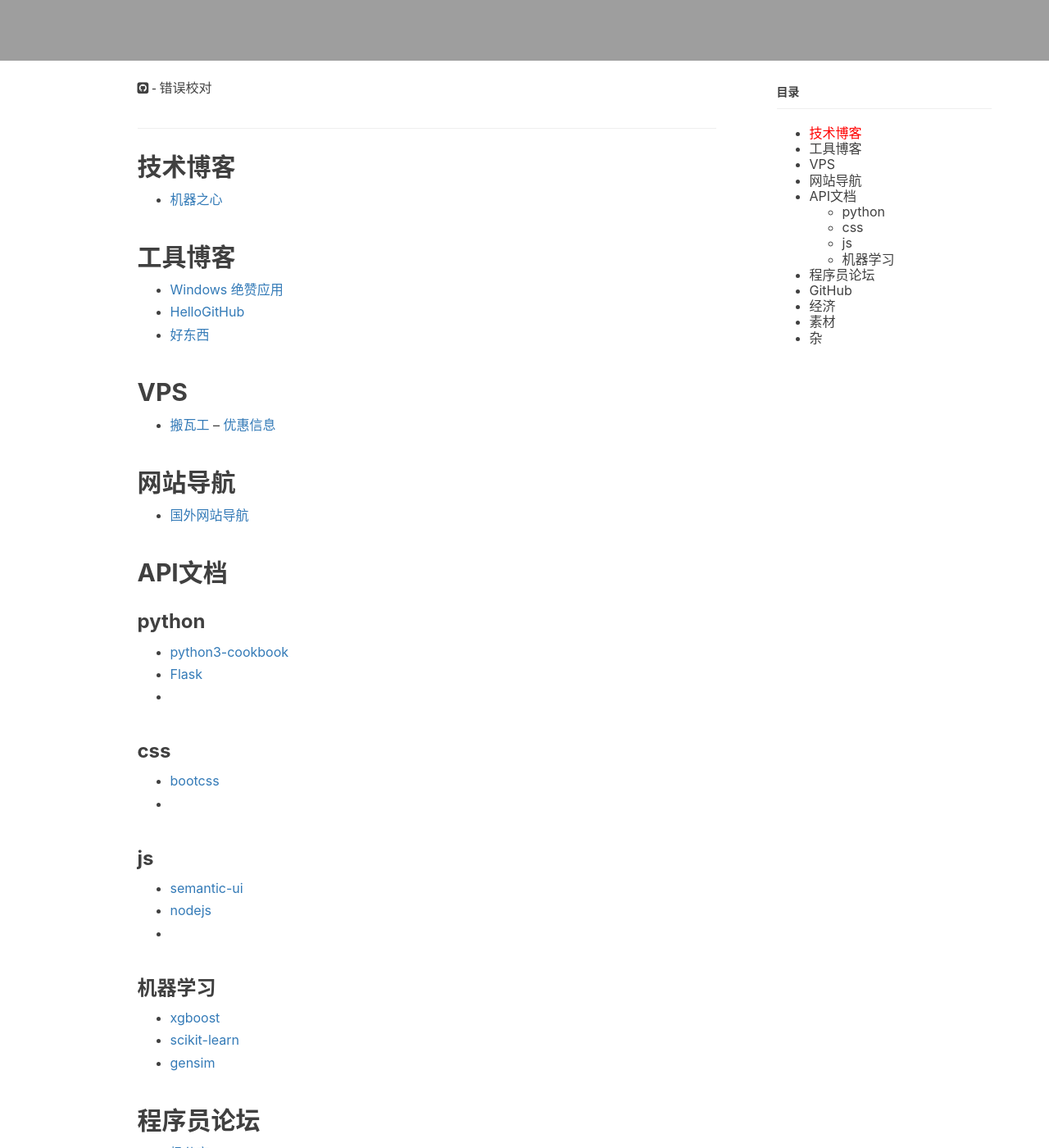
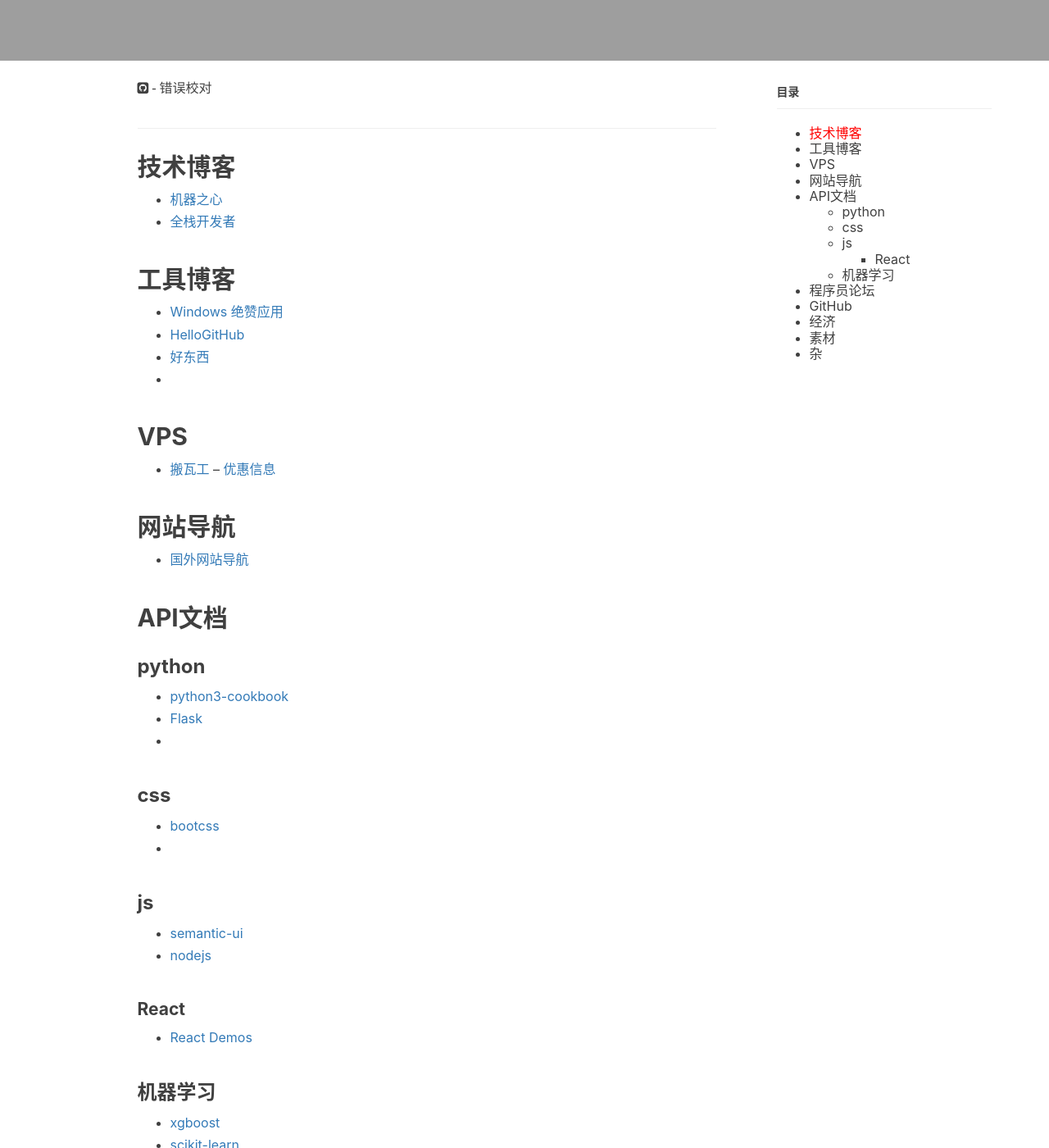
Before and after one commit to chaoyangqq/chaoyangqq.github.io, a Jekyll site: the page built from _posts/tools/2017-06-16-博客集合.md, in a window 1280 px wide and 1400 px high, scrolled down 449 px. Shown: the whole window at 82% size. Built offline with Jekyll 4.4.1, drawn with Linux system fonts in a browser that asks for light colours; nearby versions of some CDN libraries; comment, search, counter and statistics services are not loaded; a style sheet for code colours, icons or effects is not loaded.

Commit message:
修改文件: _posts/tools/2017-06-16-博客集合.md

```diff
--- a/_posts/tools/2017-06-16-博客集合.md
+++ b/_posts/tools/2017-06-16-博客集合.md
@@ -17,92 +17,101 @@
 ## 技术博客
 
  - [机器之心][1]
+ - [全栈开发者][2]
 
 ## 工具博客
 
- - [Windows 绝赞应用][2]
- - [HelloGitHub][3]
- - [好东西][4]
+ - [Windows 绝赞应用][3]
+ - [HelloGitHub][4]
+ - [好东西][5]
+ -
+
 
 ## VPS
 
- - [搬瓦工][5] -- [优惠信息][6]
+ - [搬瓦工][6] -- [优惠信息][7]
 
 
 ## 网站导航
 
- - [国外网站导航][7]
+ - [国外网站导航][8]
 
 ## API文档
 
 ### python
 
- - [python3-cookbook][8]
- - [Flask][9]
+ - [python3-cookbook][9]
+ - [Flask][10]
  -
 
 
 ### css
- - [bootcss][10]
+ - [bootcss][11]
  -
 
 
 ### js
- - [semantic-ui][11]
- - [nodejs][12]
- -
+ - [semantic-ui][12]
+ - [nodejs][13]
 
+#### React
+
+ - [React Demos][14]
 
 ### 机器学习
- - [xgboost][13]
- - [scikit-learn][14]
- - [gensim][15]
+ - [xgboost][15]
+ - [scikit-learn][16]
+ - [gensim][17]
 
 
 ## 程序员论坛
 
- - [极分享][16]
- - [推酷][17]
+ - [极分享][18]
+ - [推酷][19]
 
 ## GitHub
 
- - [xgboost调参示例代码][18]
+ - [xgboost调参示例代码][20]
+ - [杨老师后宫][21]
 
 
 ## 经济
 
- -  [中国证券监督委员会][19]
+ -  [中国证券监督委员会][22]
 
 
 ## 素材
 
- - [站长之家][20]
- - [优品PPT][21]
+ - [站长之家][23]
+ - [优品PPT][24]
 
 ## 杂
 
- - [Hexo模板][22]
+ - [Hexo模板][25]
 
 
   [1]: https://www.jiqizhixin.com/
-  [2]: https://amazing-apps.gitbooks.io/windows-apps-that-amaze-us/content/zh-CN/
-  [3]: https://gitbook.hellogithub.com/volume14/HelloGitHub14.html
-  [4]: http://forum.ai100.com.cn/
-  [5]: https://bwh1.net/cart.php
-  [6]: https://www.cmsky.com/bandwagonhost-kvm/
-  [7]: http://www.egouz.com/china/12.html
-  [8]: http://python3-cookbook.readthedocs.io/zh_CN/latest/index.html
-  [9]: http://docs.jinkan.org/docs/flask/index.html
-  [10]: http://v3.bootcss.com/css/#forms
-  [11]: http://www.semantic-ui.cn/
-  [12]: http://www.runoob.com/nodejs/nodejs-tutorial.html
-  [13]: http://xgboost.readthedocs.io/en/latest/
-  [14]: http://scikit-learn.org/stable/index.html
-  [15]: http://radimrehurek.com/gensim/apiref.html
-  [16]: http://finalshares.com/bbs-index-run?order=hot
-  [17]: http://www.tuicool.com/a/
-  [18]: https://github.com/hczheng/Rong360/blob/master/code/xgboost%E8%B0%83%E5%8F%82%E7%A4%BA%E4%BE%8B%E4%BB%A3%E7%A0%81.py
-  [19]: http://www.csrc.gov.cn/pub/newsite/xxpl/yxpl/index_1.html
-  [20]: http://sc.chinaz.com/
-  [21]: http://www.ypppt.com/
-  [22]: https://www.haomwei.com/emotion/help-each-other.html
+  [2]: http://www.admin10000.com/
+  [3]: https://amazing-apps.gitbooks.io/windows-apps-that-amaze-us/content/zh-CN/
+  [4]: https://gitbook.hellogithub.com/volume14/HelloGitHub14.html
+  [5]: http://forum.ai100.com.cn/
+  [6]: https://bwh1.net/cart.php
+  [7]: https://www.cmsky.com/bandwagonhost-kvm/
+  [8]: http://www.egouz.com/china/12.html
+  [9]: http://python3-cookbook.readthedocs.io/zh_CN/latest/index.html
+  [10]: http://docs.jinkan.org/docs/flask/index.html
+  [11]: http://v3.bootcss.com/css/#forms
+  [12]: http://www.semantic-ui.cn/
+  [13]: http://www.runoob.com/nodejs/nodejs-tutorial.html
+  [14]: https://github.com/ruanyf/react-demos
+  [15]: http://xgboost.readthedocs.io/en/latest/
+  [16]: http://scikit-learn.org/stable/index.html
+  [17]: http://radimrehurek.com/gensim/apiref.html
+  [18]: http://finalshares.com/bbs-index-run?order=hot
+  [19]: http://www.tuicool.com/a/
+  [20]: https://github.com/hczheng/Rong360/blob/master/code/xgboost%E8%B0%83%E5%8F%82%E7%A4%BA%E4%BE%8B%E4%BB%A3%E7%A0%81.py
+  [21]: https://github.com/fromskyblue
+  [22]: http://www.csrc.gov.cn/pub/newsite/xxpl/yxpl/index_1.html
+  [23]: http://sc.chinaz.com/
+  [24]: http://www.ypppt.com/
+  [25]: https://www.haomwei.com/emotion/help-each-other.html
```
